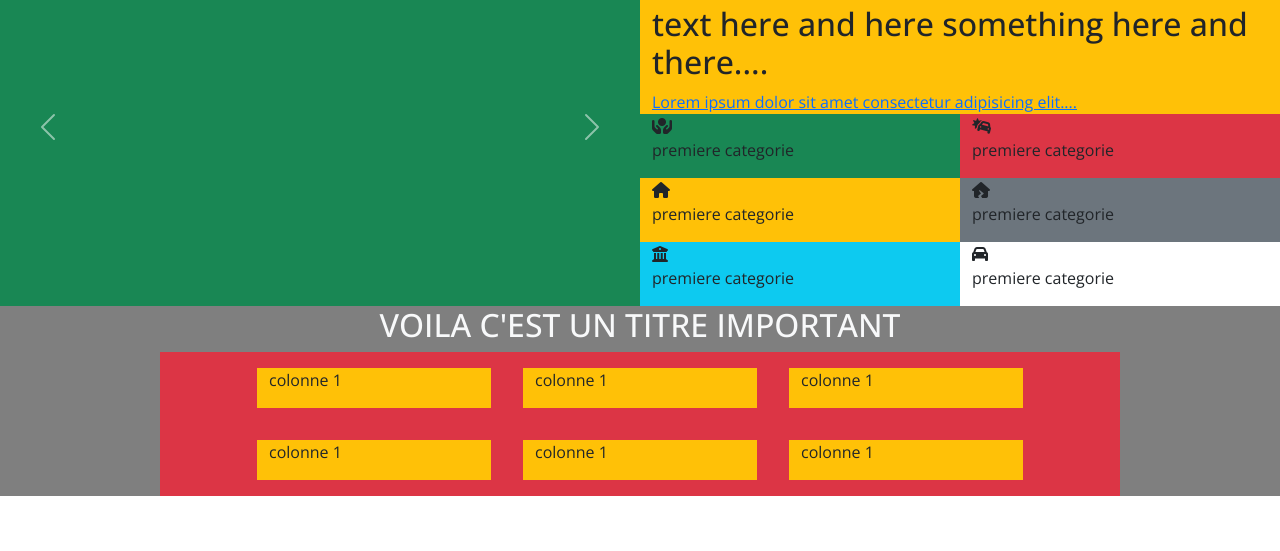
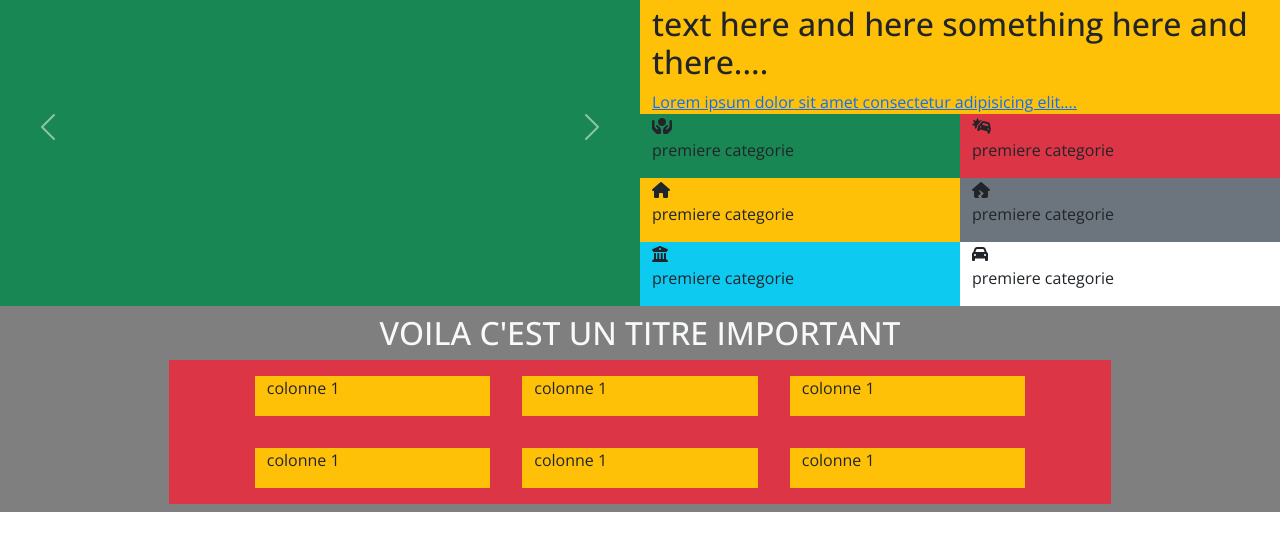
Before and after one commit to hajar9495/site-banque-responsive, a plain HTML site: page index.html in a window 1280 px wide. Shown: the part 219-770 px from the top of the page. Drawn offline with nearby package versions, Linux system fonts and the light colour scheme.

Commit message:
still horizontal bar

```diff
--- a/index.html
+++ b/index.html
@@ -46,7 +46,8 @@
   </head>
   <body>
     <div class="container-fluid">
-      <!-- navbar -->
+      <!-- header -->
+      <header>
         <div class="row bg-body-tertiary">
           <!-- partie gauche icon -->
           <div
@@ -163,7 +164,10 @@
               <div
                 class="col-6 d-none d-lg-block navbar sticky-top fixed-top navbar-expand-lg z-1"
               >
-              <div class="collapse navbar-collapse" id="navbarSupportedContent">
+                <div
+                  class="collapse navbar-collapse"
+                  id="navbarSupportedContent"
+                >
                   <ul class="navbar-nav me-auto mb-2 mb-lg-0">
                     <li class="nav-item">
                       <a
@@ -242,9 +246,11 @@
             </div>
           </div>
         </div>
+      </header>
+      <main>
         <!-- premiere section de page -->
+        <section>
           <div class="row hero h-100" style="height: 75vh; width: 100vw">
-        <!-- <div class="h-75"> -->
             <div
               id="carouselExampleAutoplaying"
               class="col-12 col-sm-12 col-md-6 carousel slide bg-success"
@@ -275,7 +281,10 @@
                 data-bs-target="#carouselExampleAutoplaying"
                 data-bs-slide="prev"
               >
-            <span class="carousel-control-prev-icon" aria-hidden="true"></span>
+                <span
+                  class="carousel-control-prev-icon"
+                  aria-hidden="true"
+                ></span>
                 <span class="visually-hidden">Previous</span>
               </button>
               <button
@@ -284,7 +293,10 @@
                 data-bs-target="#carouselExampleAutoplaying"
                 data-bs-slide="next"
               >
-            <span class="carousel-control-next-icon" aria-hidden="true"></span>
+                <span
+                  class="carousel-control-next-icon"
+                  aria-hidden="true"
+                ></span>
                 <span class="visually-hidden">Next</span>
               </button>
             </div>
@@ -325,10 +337,45 @@
               <!-- </div> -->
             </div>
           </div>
+        </section>
+        <section>
           <!-- partie section 2 -->
-      <div class="row section-2">
-        <h2 class="text-center text-light">VOILA C'EST UN TITRE IMPORTANT</h2>
-        <div class="row w-75 bg-danger mx-auto justify-content-center d-flex">
+          <!-- <div class="row section-2">
+            <h2 class="text-center text-light">
+              VOILA C'EST UN TITRE IMPORTANT
+            </h2>
+            <div
+              class="row w-75 bg-danger mx-auto justify-content-center d-flex"
+            >
+              <div class="col-11 col-sm-12 col-md-6 col-lg-3 m-3 bg-warning">
+                <p>colonne 1</p>
+              </div>
+              <div class="col-11 col-sm-12 col-md-6 col-lg-3 m-3 bg-warning">
+                <p>colonne 1</p>
+              </div>
+              <div class="col-11 col-sm-12 col-md-6 col-lg-3 m-3 bg-warning">
+                <p>colonne 1</p>
+              </div>
+              <div class="col-11 col-sm-12 col-md-6 col-lg-3 m-3 bg-warning">
+                <p>colonne 1</p>
+              </div>
+              <div class="col-11 col-sm-12 col-md-6 col-lg-3 m-3 bg-warning">
+                <p>colonne 1</p>
+              </div>
+              <div class="col-11 col-sm-12 col-md-6 col-lg-3 m-3 bg-warning">
+                <p>colonne 1</p>
+              </div>
+            </div>
+          </div> -->
+        </section>
+        <section class="row">
+          <div class="section-2 py-2">
+            <h2 class="text-center text-light">
+              VOILA C'EST UN TITRE IMPORTANT
+            </h2>
+            <div
+              class="row w-75 bg-danger mx-auto justify-content-center d-flex"
+            >
               <div class="col-11 col-sm-12 col-md-6 col-lg-3 m-3 bg-warning">
                 <p>colonne 1</p>
               </div>
@@ -349,6 +396,9 @@
               </div>
             </div>
           </div>
+        </section>
+
+      </main>
 
       <!-- <div class="row">
         <div class="col-12 col-sm-6 col-md-8">
--- a/style.css
+++ b/style.css
@@ -40,7 +40,5 @@ body {
     url("img/paysage.jpg");
   background-position: center;
   background-size: cover;
-  /* min-width: 100vw; */
-  /* min-height: 50vh; */
-  /* height: 50vh; */
+  min-height: 20vh;
 }
```
Lines whose indentation alone changed are shown as unchanged.
